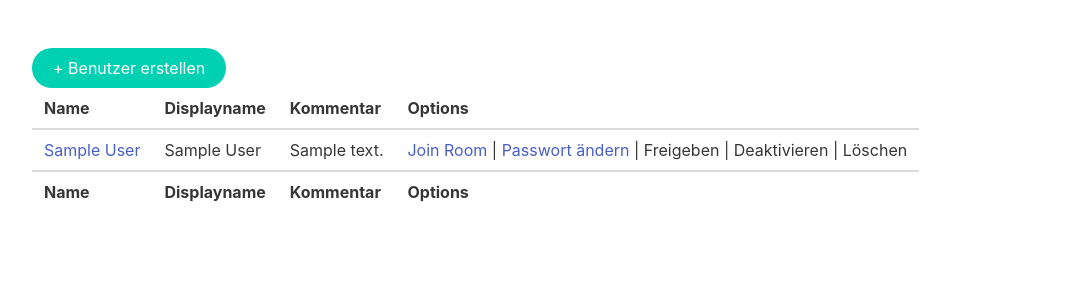
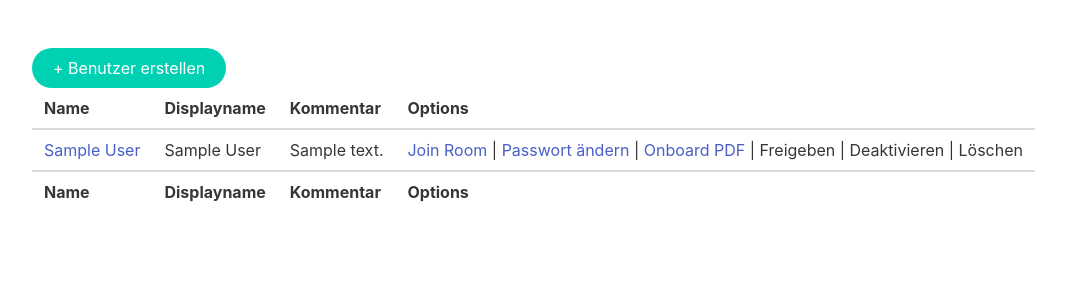
Before and after one commit to vorletzter/synwebadmin, a Django app: page /user in a window 1280 px wide. Shown: the part 52-352 px from the top of the page, without its empty margins (32-1098 px from the left). Run offline with Django 3.2, Linux system fonts and the light colour scheme; a user stored in the database is signed in; tables that the repository leaves empty hold one stand-in row (values such as "Sample post").

Commit message:
added "Onboard PDF"

```diff
--- a/synadmin/requirements.txt
+++ b/synadmin/requirements.txt
@@ -3,12 +3,17 @@ asgiref==3.4.1
 certifi==2021.10.8
 charset-normalizer==2.0.7
 Django==3.2.8
+fpdf==1.7.2
 h11==0.12.0
 httpcore==0.13.7
 httpx==0.20.0
 idna==3.3
 matrix-synapse-admin==0.5.6
+Pillow==8.4.0
+PyPDF2==1.26.0
 pytz==2021.3
+qrcode==7.3.1
+reportlab==3.6.2
 requests==2.26.0
 rfc3986==1.5.0
 sniffio==1.2.0
--- a/synadmin/webadmin/models.py
+++ b/synadmin/webadmin/models.py
@@ -1,3 +1,5 @@
+from json import JSONDecodeError
+
 from django.conf import settings
 from django.contrib import messages
 from django.core.exceptions import ObjectDoesNotExist
@@ -225,7 +227,11 @@ class Account(models.Model):
     '''
     def pull_details(self):
         synapse_user_admin_api = self.managed_by.get_synapse_user_admin()
-        account_details = synapse_user_admin_api.details(self.name)
+        try:
+            account_details = synapse_user_admin_api.details(self.name)
+        except JSONDecodeError as e:
+            # Json Error means, thaat there probably was someting wrong with the server (Server down...)
+            raise UserSyncError ("Konne Json nicht einlesen")
         print (account_details)
         self.cached_json = account_details
         self.matrix_user_id = account_details['name']
--- a/synadmin/webadmin/templates/webadmin/user_list.html
+++ b/synadmin/webadmin/templates/webadmin/user_list.html
@@ -30,7 +30,7 @@
         <td><a  href="{% url 'user_details' matrix_user_id=u.name %}">{{u.name}}</a></td>
         <td>{{u.cached_displayname}}</td>
         <td>{{u.comment}}</td>
-        <td><a  href="{% url 'user_join' matrix_id=u.name %}">Join Room</a> | <a  href="{% url 'user_set_password' matrix_user_id=u.name %}">Passwort ändern</a> | Freigeben | Deaktivieren | Löschen</td>
+        <td><a  href="{% url 'user_join' matrix_id=u.name %}">Join Room</a> | <a  href="{% url 'user_set_password' matrix_user_id=u.name %}">Passwort ändern</a> | <a  href="{% url 'user_onboard' matrix_user_id=u.name %}">Onboard PDF</a>  | Freigeben | Deaktivieren | Löschen</td>
     </tr>
 {% endfor %}
   </tbody>
--- a/synadmin/webadmin/urls.py
+++ b/synadmin/webadmin/urls.py
@@ -15,6 +15,7 @@ urlpatterns = [
     path('user', views.user_list, name='user_list'),
     path('user/create', views.user_create, name='user_create'),
     path('user/<str:matrix_user_id>', views.user_details, name='user_details'),
+    path('user/<str:matrix_user_id>/onboard', views.user_onboard, name='user_onboard'),
     path('user/<str:matrix_user_id>/setpassword', views.user_set_password, name='user_set_password'),
     path('user/<str:matrix_id>/join/', views.user_join_room, name='user_join'),
     path('serveradmin/user', views.sa_user_list, name='sa_user_list'),
--- a/synadmin/webadmin/views.py
+++ b/synadmin/webadmin/views.py
@@ -1,8 +1,12 @@
+import io
+
+import qrcode
 from django.core import serializers
 from django.core.exceptions import ValidationError
 from django.shortcuts import render, redirect
-from django.http import HttpResponse, HttpResponseNotFound
+from django.http import HttpResponse, HttpResponseNotFound, FileResponse
 import requests
+from fpdf import FPDF
 
 from .models import Adminaccount, Tenant, Account, Room
 from django.contrib.auth.decorators import login_required
@@ -14,6 +18,11 @@ from .models import UserSyncError
 from django.contrib.auth.decorators import user_passes_test
 from django.http import HttpResponse
 from functools import wraps
+
+from reportlab.pdfgen import canvas
+from reportlab.lib.utils import ImageReader
+from reportlab.lib.pagesizes import letter, A4
+from PyPDF2 import PdfFileWriter, PdfFileReader
 
 
 def handle_tenancy_permission_errors(function):
@@ -89,12 +98,61 @@ def room_powerlevel(request, matrix_room_id, matrix_user_id):
 @login_required
 @handle_tenancy_permission_errors
 def user_details(request, matrix_user_id):
-    model = request.user.profile.current_tenancy.fetch_users_details(matrix_user_id=matrix_user_id)
+    try:
+        model = request.user.profile.current_tenancy.fetch_users_details(matrix_user_id=matrix_user_id)
+    except UserSyncError as e:
+        model = request.user.profile.current_tenancy.account_set.get(matrix_user_id=matrix_user_id)
+        messages.warning(request, f"Konnte das Konto '{matrix_user_id}' nicht vom Server abrufen. Zeige Zwischenspeicher")
     # Just dump everything for now...
     data = [x for x in model.__dict__.items() if not x[0].startswith('_')]
     return render(request,
                       'webadmin/user_details.html',
                       {'user_details': data})
+
+@login_required
+@handle_tenancy_permission_errors
+def user_onboard(request, matrix_user_id):
+    #model = request.user.profile.current_tenancy.fetch_users_details(matrix_user_id=matrix_user_id)
+    model = request.user.profile.current_tenancy.account_set.filter(matrix_user_id=matrix_user_id).first()
+
+    # Generate the QR-Code
+    qr = qrcode.QRCode(version=1, box_size=5, border=1)
+    qr.add_data(f"'homeserver: '{request.user.profile.current_tenancy.adminaccount.homeserver} id:{matrix_user_id}")
+    qr.make(fit=True)
+    img = qr.make_image(fill='black', back_color='white')
+    imgByteArr = io.BytesIO()
+    img.save(imgByteArr, format=img.format)
+    imgByteArr = imgByteArr.getvalue()
+    image = ImageReader(io.BytesIO(imgByteArr))
+
+
+    # Create a file-like buffer to receive PDF data.
+    packet = io.BytesIO()
+
+    can = canvas.Canvas(packet, pagesize=A4, bottomup=0)
+    # Draw things on the PDF...
+    can.drawString(230, 295, model.matrix_user_id)
+    can.drawString(230, 330, "<ToDo>")
+    #can.drawString(220, 500, "Server: "+ request.user.profile.current_tenancy.adminaccount.homeserver)
+
+    can.drawImage(image, 210, 440)
+    can.save()
+    packet.seek(0) #move to the beginning of the StringIO buffer
+    new_pdf = PdfFileReader(packet)
+
+    existing_pdf = PdfFileReader("synod-im.pdf", "rb")
+    output = PdfFileWriter()
+    page = existing_pdf.getPage(0)
+    page.mergePage(new_pdf.getPage(0))
+    output.addPage(page)
+
+    packet2 = io.BytesIO()
+    output.write(packet2)
+
+    packet2.seek(0)
+    return FileResponse(packet2, filename='onboard_user.pdf')
+    #return FileResponse(buffer, as_attachment=True, filename='hello.pdf')
+
 
 @login_required
 def user_create(request):
```
Also changed, not shown: Readme.md, 2 other files.
